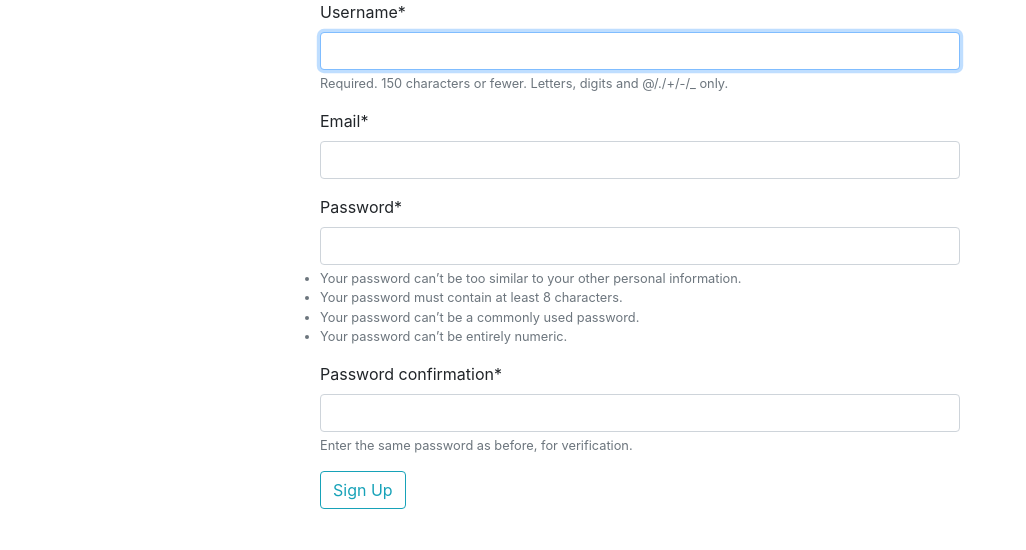
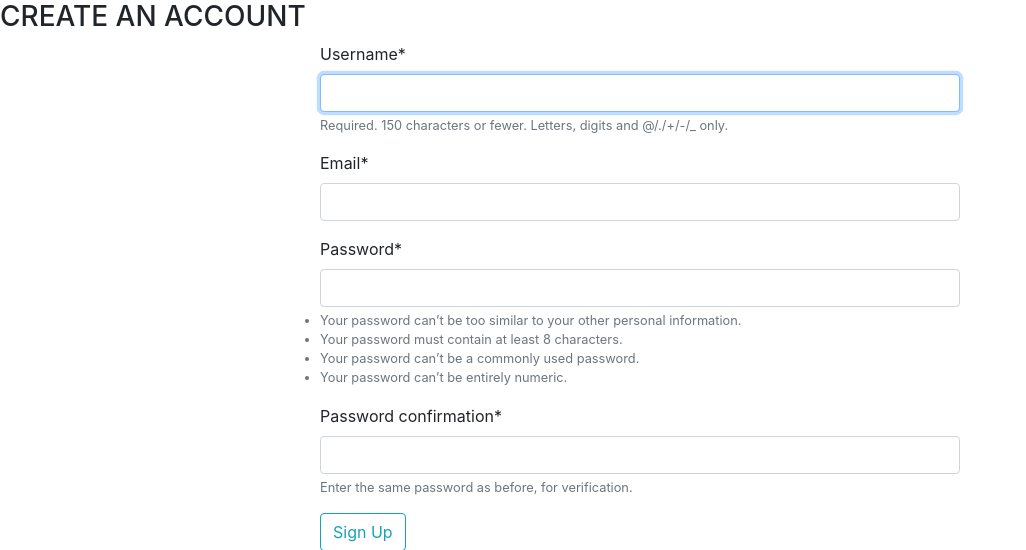
Before and after one commit to Mantongash/projected, a Django app: page /register/ in a window 1280 px wide. Shown: the part 74-624 px from the top of the page, without its empty margins (0-1026 px from the left). Run offline with Django 3.2, Linux system fonts and the light colour scheme; some libraries are stand-ins or nearby versions.

Commit message:
Added a h3 for the register form

```diff
--- a/app/templates/users/signup.html
+++ b/app/templates/users/signup.html
@@ -2,6 +2,7 @@
 {% load crispy_forms_tags %}
 
 {% block content %}
+<h3>CREATE AN ACCOUNT</h3>
 <form action="" method="POST" class="signup">
   {{register | crispy}}
   <div class="">
```
